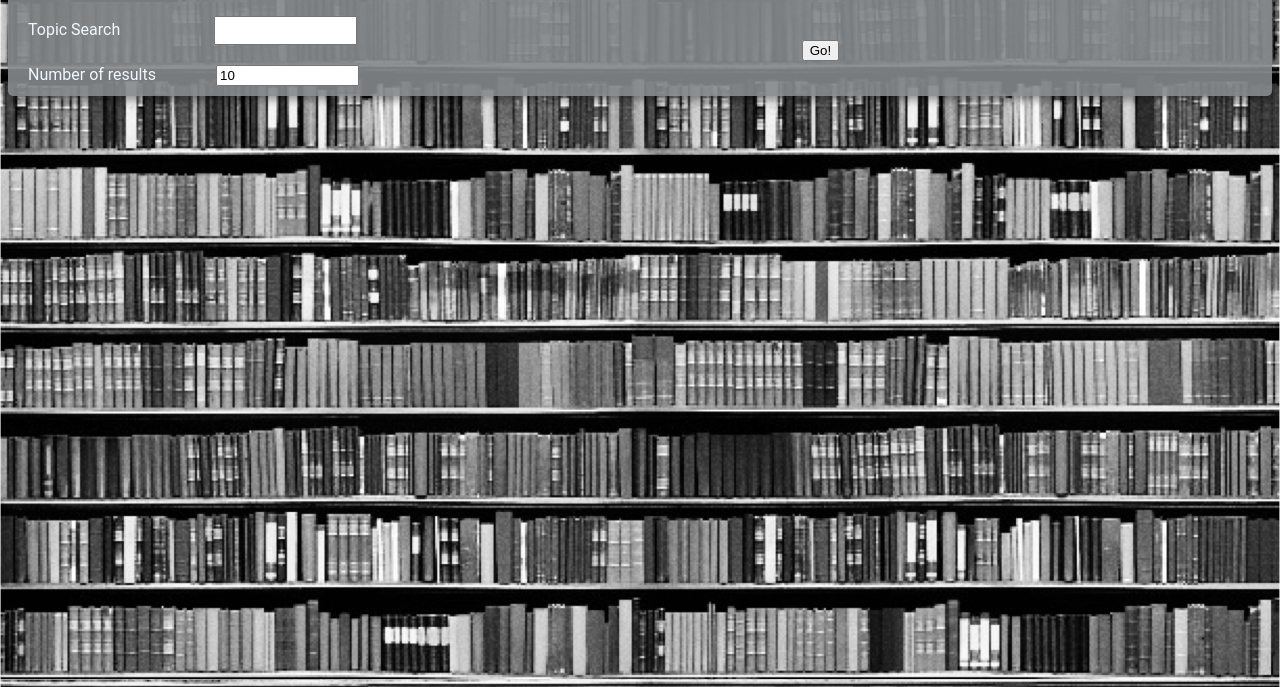
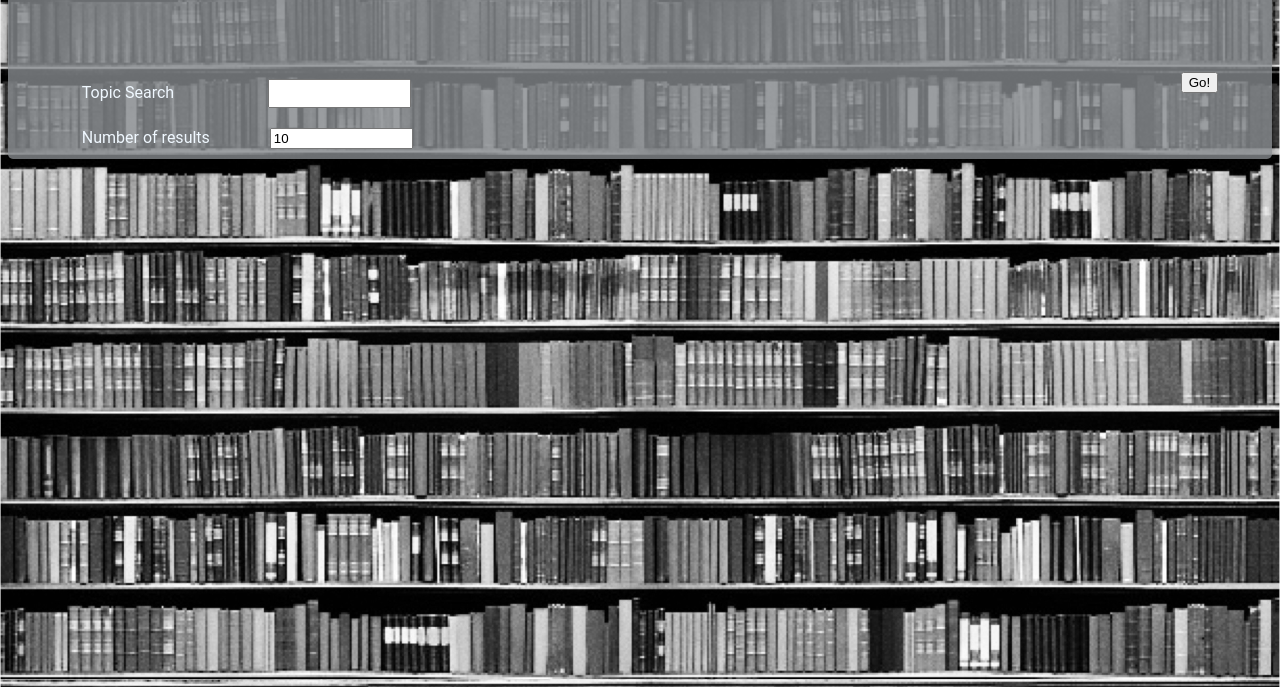
Before and after one commit to diegojeda775/Subject-Finder, a plain HTML site: page index.html in a window 1280 px wide. Shown: the part 113-800 px from the top of the page. Drawn offline with nearby package versions, Linux system fonts and the light colour scheme.

Commit message:
text input placement

```diff
--- a/index.html
+++ b/index.html
@@ -14,7 +14,7 @@
             <h1>Topic to Learn Finder:<br>Books and Videos</h1>
 
             <form id="js-form">
-                <div>
+                <div class="lab">
                     <label for="js-search-term" class="align1">Topic Search</label>
                     <input type="text" name="search-term" id="js-search-term" required>
                     <br>
--- a/style.css
+++ b/style.css
@@ -84,11 +84,11 @@
   .sect, .top{
     box-shadow: 0 4px 8px 0 rgba(0,0,0,0.4);
     transition: 0.3s;
-    background-color: rgba(133, 137, 140, 0.9);
+    background-color: rgba(133, 137, 140, 0.8);
     border-radius: 5px;
   }
 
-  img {
+  img, .lab {
       width: 80%;
       display: block;
       margin: auto;
```
